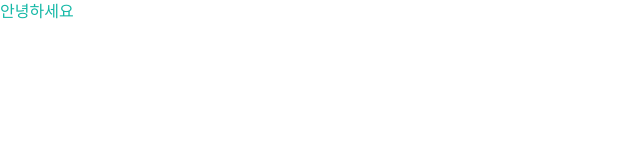
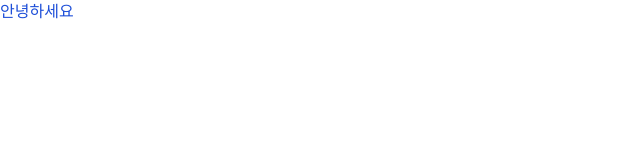
Before and after one commit to yunsusu/gildongmu, a Next.js app: page / in a window 1280 px wide. Shown: the top 160 px of the page, without its empty margins (0-640 px from the left). Built offline with nearby package versions, Linux system fonts and the light colour scheme; a web font is replaced by a local one.

Commit message:
feat: 반응형 breakpoint 설정

```diff
--- a/pages/index.tsx
+++ b/pages/index.tsx
@@ -2,7 +2,7 @@ export default function Home() {
   return (
     <>
       <div>
-        <span className="text-primary tablet:text-blue-600 pc:text-green-600">
+        <span className="text-primary tablet:text-red-600 pc:text-blue-700">
           안녕하세요
         </span>
       </div>
--- a/tailwind.config.ts
+++ b/tailwind.config.ts
@@ -10,6 +10,11 @@ const config = {
   ],
   prefix: "",
   theme: {
+    screens: {
+      mobile: "375px",
+      tablet: "744px",
+      pc: "1200px",
+    },
     fontFamily: {
       "nanum-square-round": ["NanumSquareRound", "sans-serif"],
     },
```
